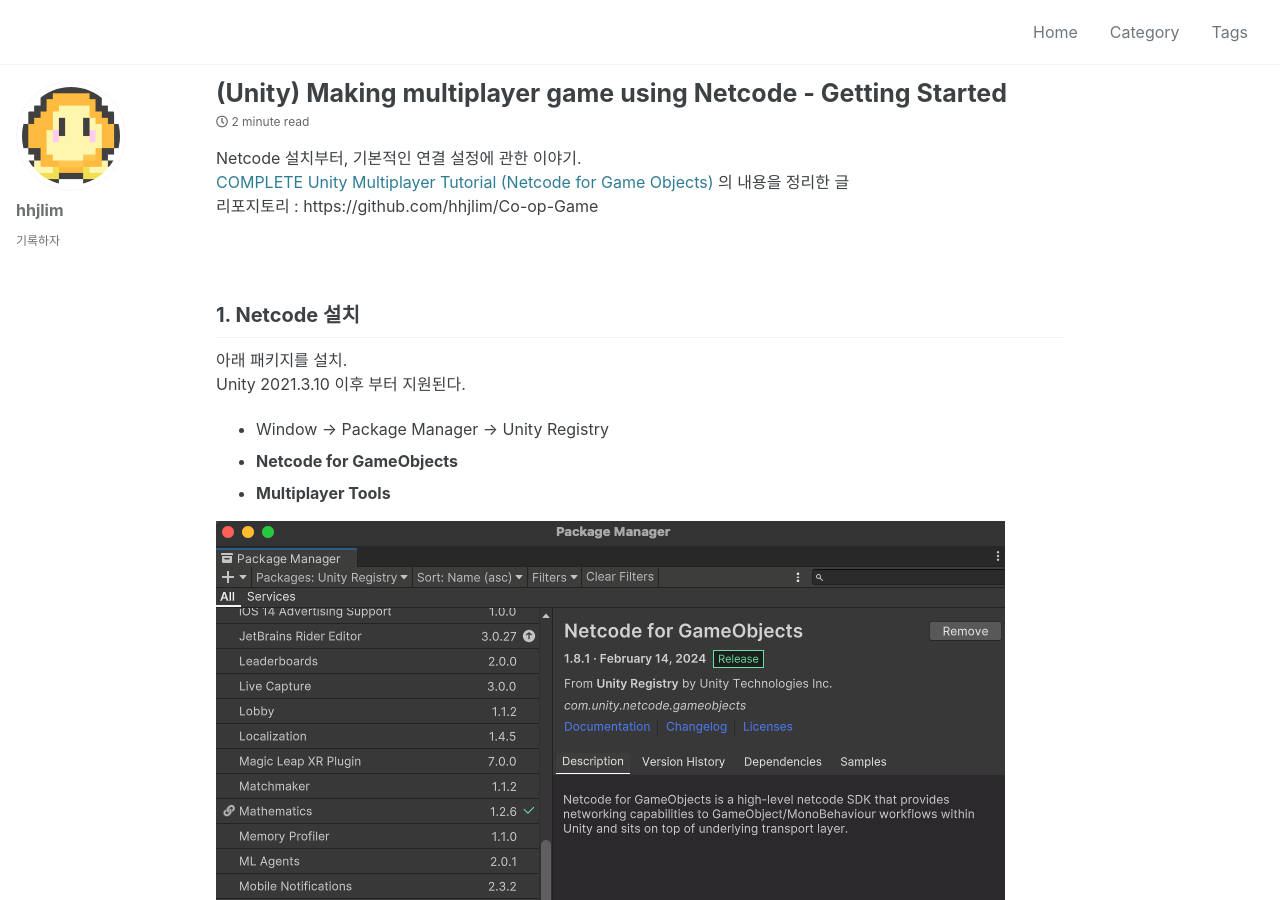
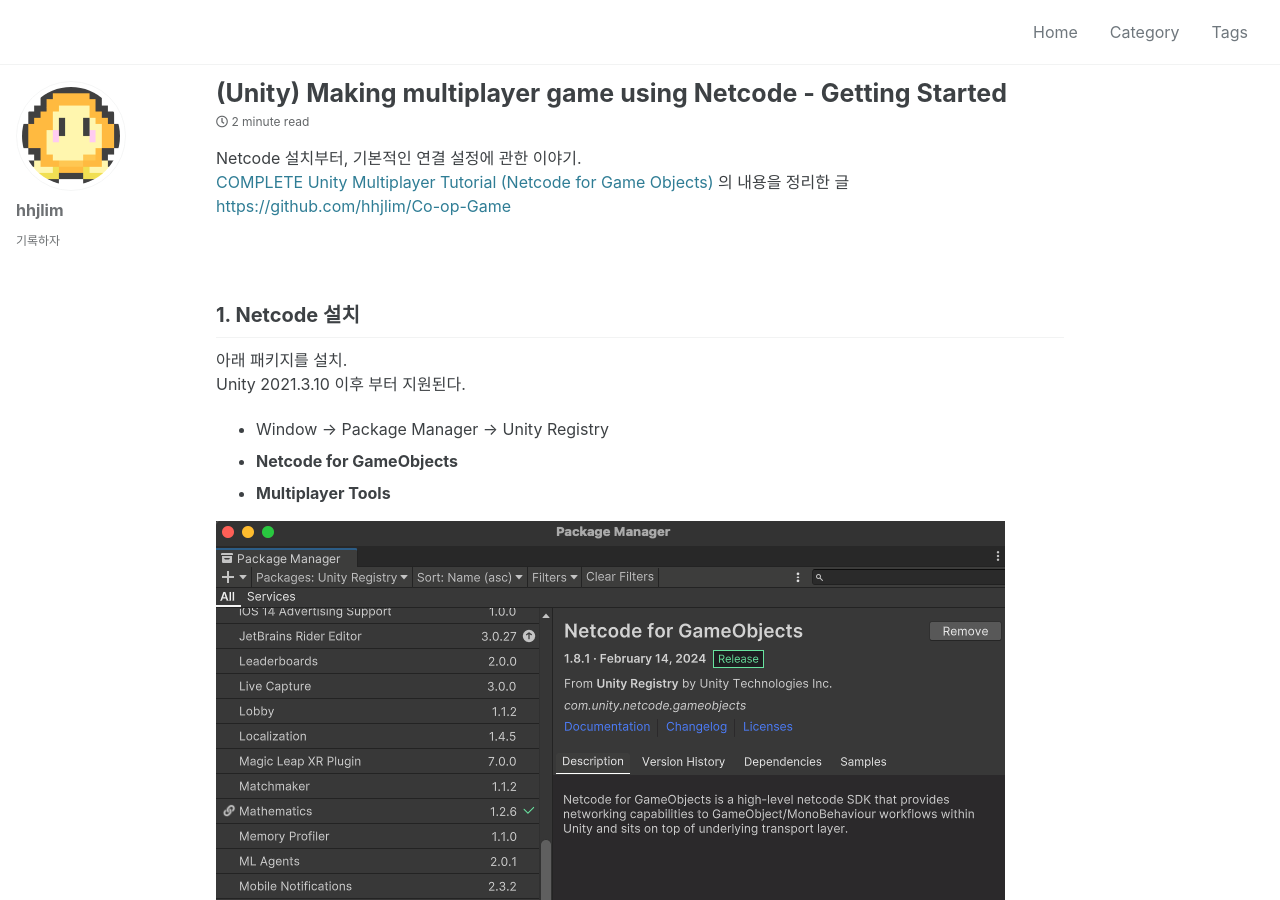
Before and after one commit to hhjlim/hhjlim.github.io, a Jekyll site: the page built from _posts/Unity/2024-04-21-Netcode_1.md, in a window 1280 px wide and 900 px high. Built offline with Jekyll 4.4.1, drawn with Linux system fonts in a browser that asks for light colours; cached includes are drawn as plain includes; comment, search, counter and statistics services are not loaded.

Commit message:
Fix URL appearance

```diff
--- a/_posts/Unity/2024-04-21-Netcode_1.md
+++ b/_posts/Unity/2024-04-21-Netcode_1.md
@@ -8,7 +8,7 @@
 
 Netcode 설치부터, 기본적인 연결 설정에 관한 이야기.
 [COMPLETE Unity Multiplayer Tutorial (Netcode for Game Objects)](https://youtu.be/3yuBOB3VrCk?si=9TD1eJWv0TnM7b98) 의 내용을 정리한 글
-리포지토리 : https://github.com/hhjlim/Co-op-Game
+[https://github.com/hhjlim/Co-op-Game](https://github.com/hhjlim/Co-op-Game)
 
 &nbsp;
 ## 1. Netcode 설치
```
